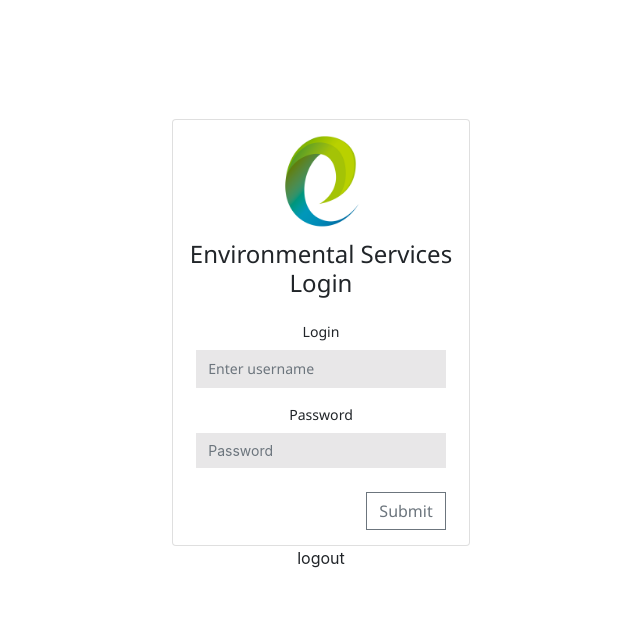
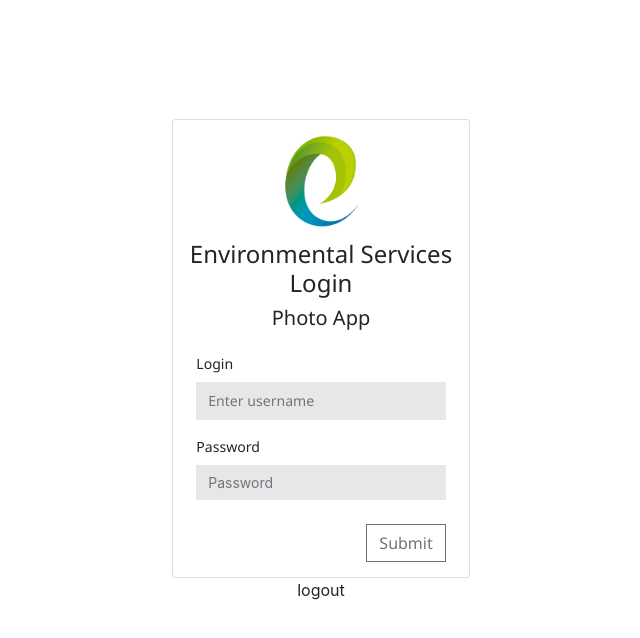
Before and after one commit to jdana111/gld_photo, a React (Create React App) app: page /login in a window 1280 px wide. Shown: the top 638 px of the page, without its empty margins (319-959 px from the left). Built offline with nearby package versions, Linux system fonts and the light colour scheme; no server answers.

Commit message:
Login align and text

```diff
--- a/src/Styling/FormElement.scss
+++ b/src/Styling/FormElement.scss
@@ -257,6 +257,8 @@ p.show {
 }
 
 .ev-label-form {
+  text-align: left;
+  width: 100%;
   display: inline-block;
   margin-bottom: 0.5rem;
   font-size: 0.88rem;
--- a/src/Styling/Login.scss
+++ b/src/Styling/Login.scss
@@ -13,6 +13,14 @@
 
 .ev-title-login {
     margin-top: 0.5rem;
+    font-family: "Segoe UI", "Helvetica Neue", Arial, sans-serif, "Segoe UI Emoji", "Segoe UI Symbol",
+        "Noto Color Emoji";
+    width: 100%;
+    text-align: center;
+}
+
+.ev-title-login-line2 {
+
     font-family: "Segoe UI", "Helvetica Neue", Arial, sans-serif, "Segoe UI Emoji", "Segoe UI Symbol",
         "Noto Color Emoji";
     width: 100%;
--- a/src/components/Login.jsx
+++ b/src/components/Login.jsx
@@ -38,6 +38,7 @@ function LoginModal({ setUser, setAuthHeader, onLogin, setCity }) {
                     </Row>
                     <Row>
                         <h5 className="ev-title-login">Environmental Services Login</h5>
+                        <h5 className="ev-title-login-line2">Photo App</h5>
                     </Row>
                     <div class="card-body">
                         <Form className="ev-form-login" onSubmit={handleSubmit}>
@@ -49,7 +50,7 @@ function LoginModal({ setUser, setAuthHeader, onLogin, setCity }) {
                                 <Form.Label className="ev-label-form" >Password</Form.Label>
                                 <Form.Control type="password" placeholder="Password" value={password} onChange={e => setPassword(e.target.value)} />
                             </Form.Group>
-                            { err }
+                            {err}
                             <Button className="ev-button ev-button-login btn" variant="primary" type="submit">
                                 Submit
                             </Button>
```
